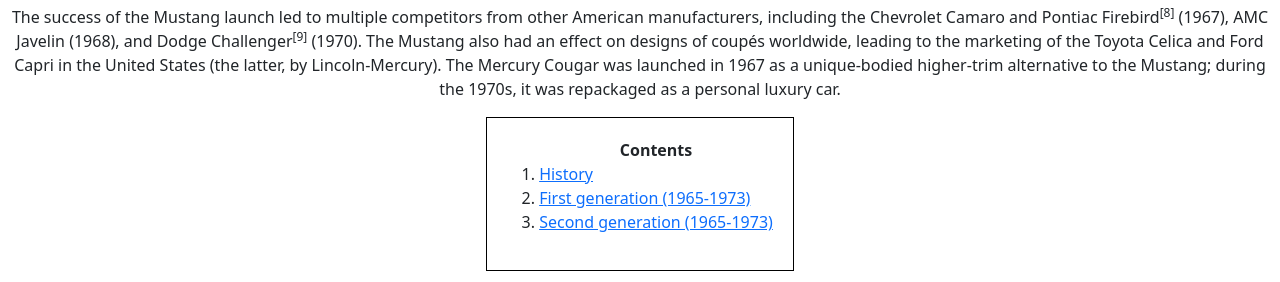
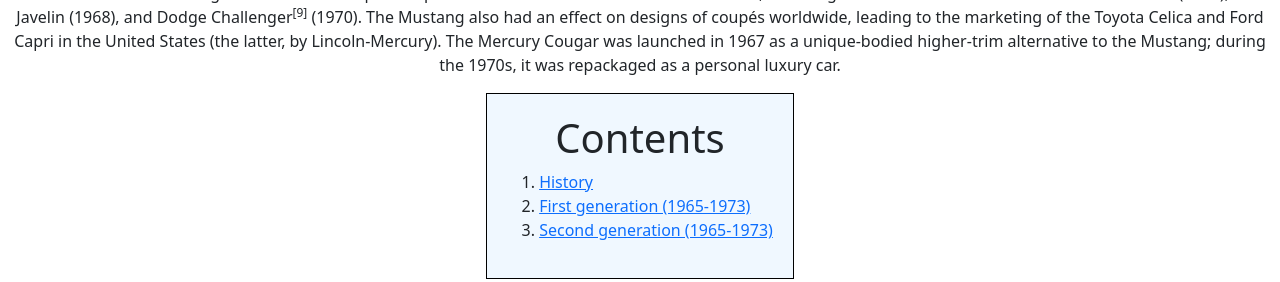
Before and after one commit to Gabrielius753/csp_ca1, a plain HTML site: page index/index.html in a window 1280 px wide. Shown: the part 616-898 px from the top of the page. Drawn offline with nearby package versions, Linux system fonts and the light colour scheme.

Commit message:
after validation

```diff
--- a/index/CSS/style.css
+++ b/index/CSS/style.css
@@ -8,6 +8,7 @@ nav{
     display:inline-block;
     border:1px solid black;
     padding:20px;
+    background-color: aliceblue;
 }
 table{
     margin-left: auto;
@@ -24,3 +25,6 @@ th, td{
 tr:nth-child(even){
     background-color: #ddd;
 }
+h1,header{
+    -moz-text-decoration-line: underline;
+}
--- a/index/index.html
+++ b/index/index.html
@@ -10,13 +10,13 @@
          <meta name="keywords" content="HTML, CSS">
          <meta name="author" content="Gabrielius Gasparavicius">
          <meta name="viewport" content="width=device-width, initial-scale=1.0">
-         <meta name="reference" content="https://en.wikipedia.org/wiki/Ford_Mustang"
+         <meta name="reference" content="https://en.wikipedia.org/wiki/Ford_Mustang">
         <title>Ford Mustang</title>
     </Head>
 
 <body>
     <section id="FirstParagraph">
-    <h1>Ford Mustang - Wikipedia</h1><hr>
+    <h1 id="Header">Ford Mustang - Wikipedia</h1><hr>
         <p>The <b>Ford Mustang</b> is a series of American automobiles manufactured by Ford. In continuous production since 1964,
             the Mustang is currently the longest-produced Ford car nameplate. Currently in its sixth generation, it is the
             fifth-best selling Ford car nameplate. The namesake of the "pony car" automobile segment, the Mustang was
@@ -39,8 +39,8 @@
             during the 1970s, it was repackaged as a personal luxury car.</p>
     </section>
     <nav>
+        <h1>Contents</h1>
     <ol>
-        <header><b>Contents</b></header>
         <li> <a href="https://en.wikipedia.org/wiki/Ford_Mustang#History">History</a> </li>
         <li><a href="https://en.wikipedia.org/wiki/Ford_Mustang#First_generation_(1965%E2%80%931973)">First generation (1965-1973)</a> </li>
         <li><a href="https://en.wikipedia.org/wiki/Ford_Mustang#Second_generation_(1974%E2%80%931978)">Second generation (1965-1973)</a> </li>
@@ -87,8 +87,8 @@
 </section>
     <figure><img src="https://upload.wikimedia.org/wikipedia/commons/thumb/7/7a/MustangII_front.jpg/220px-MustangII_front.jpg" alt="mustang3"></figure>
     <section>
+        <hr><h2 >Sales</h2><hr>
          <table>
-            <hr><h2 >Sales</h2><hr>
             <tr>
                 <th>Model Year</th>
                 <th>US sales</th>
@@ -140,8 +140,8 @@
          </table>
 
     </section>
-    <footer>
-        <hr><h2>References</h2><hr>
+    <footer><hr>
+        <h2>References</h2><hr>
 
         <ol>
             <li>
```
